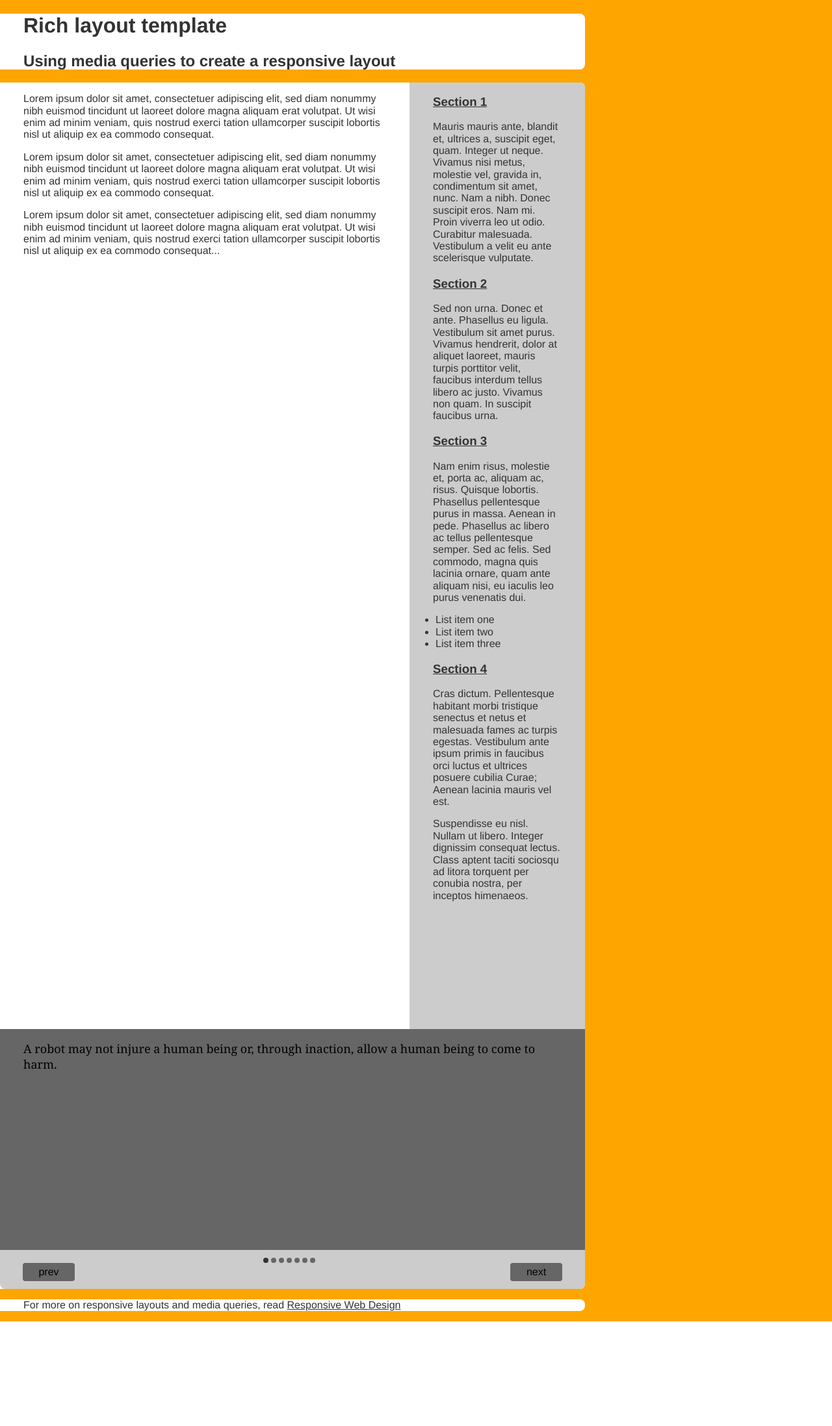
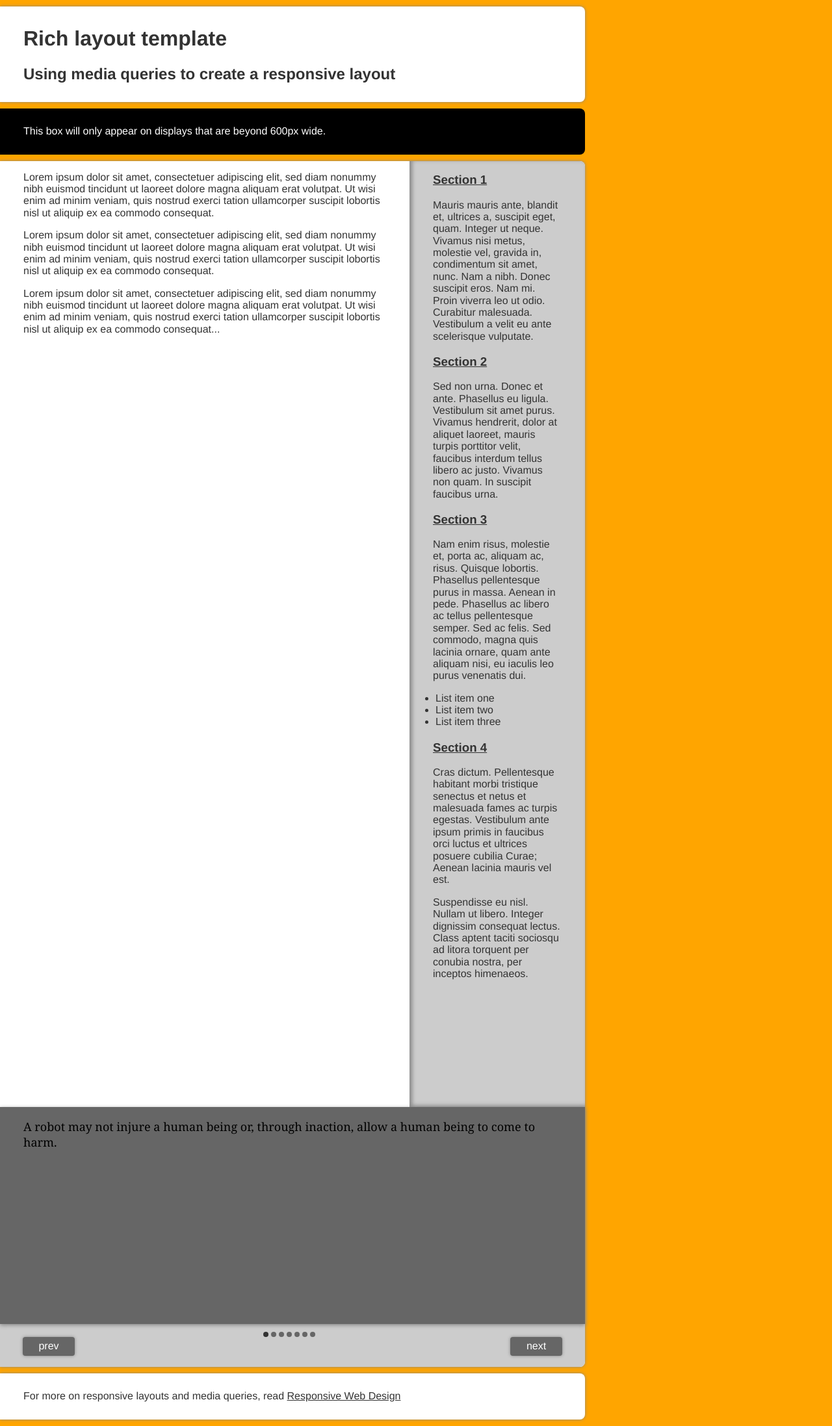
Before and after one commit to roberts-sandbox/test-nick, a PHP site: page /lab/templates/combo/index.html in a window 1280 px wide. Shown: the whole page at 65% size. Before the commit the page ends 2034 px from the top, so only its background shows below. Run offline with PHP 8.4, Linux system fonts and the light colour scheme; some libraries are stand-ins or nearby versions.

Commit message:
added a bunch of CSS3 magic to make it look radical

```diff
--- a/lab/templates/combo/css/screen.css
+++ b/lab/templates/combo/css/screen.css
@@ -35,9 +35,16 @@ h3 {
 
 header, footer, #main_content {
 	background-color:#fff;
+	margin:0;
 	padding:0;
-	margin-right:0;
+	-moz-box-shadow: 0 0 5px #888;
+	-webkit-box-shadow: 0 0 5px#888;
+	box-shadow: 0 0 5px #888;
+	}
 
+header, footer {
+	padding:10px 0 10px 0;
+	margin:10px 0 10px 0;
 	}
 
 a {
@@ -59,6 +66,9 @@ a {
 	height:100%;
 	overflow: hidden;
 	background-color:#cccccc;
+	-moz-box-shadow: inset 4px -2px 6px #888;
+	-webkit-box-shadow: inset 4px -2px 6px #888;
+	box-shadow: inner 4px -2px 6px #888;
 	}
 
 
@@ -66,13 +76,23 @@ a {
 /*scrollbox slideshow
 --------------------------------------*/
 
+#slider {
+	display: block;
+	color: #000000;
+	background: #cccccc;
+	height:400px;
+}
+
 #wrapper {
 	width:100%;
-	height:85%;
+	height:334px;
 	float:left;
 	position:relative;	/* On older OS versions "position" and "z-index" must be defined, */
 	z-index:1;			/* it seems that recent webkit is less picky and works anyway. */
 	overflow:hidden;
+	-moz-box-shadow: 0 2px 6px #888;
+	-webkit-box-shadow: 0 2px 6px #888;
+	box-shadow: 0 2px 6px #888;
 }
 
 #scroller ul {
@@ -86,10 +106,14 @@ a {
 
 #nav {
 	width:100%;
+	-moz-box-shadow: 0 -2px 6px #999;
+	-webkit-box-shadow: 0 -2px 6px #999;
+	box-shadow: 0 -2px 6px #999;
 }
 
 #prev {
 	float:left;
+	color:#ffffff;
 	text-align:center;
 	cursor:pointer;
 	background-color:#666666;
@@ -102,10 +126,14 @@ a {
 	-moz-border-radius:4px;
 	-o-border-radius:4px;
 	border-radius:4px;
+	-moz-box-shadow: 0 0 5px #888;
+	-webkit-box-shadow: 0 0 5px#888;
+	box-shadow: 0 0 5px #888;
 	}
 
 #next {
 	background-color:#666666;
+	color:#ffffff;
 	float:right;
 	text-align:center;
 	cursor:pointer;
@@ -118,6 +146,9 @@ a {
 	-moz-border-radius:4px;
 	-o-border-radius:4px;
 	border-radius:4px;
+	-moz-box-shadow: 0 0 5px #888;
+	-webkit-box-shadow: 0 0 5px#888;
+	box-shadow: 0 0 5px #888;
 }
 
 #indicator, #indicator > li {
@@ -211,8 +242,8 @@ http://www.alistapart.com/articles/responsive-web-design/
 
 
 /* hide the attribute-test element. test2.css will show it ***********************************--*/
-#attribute-test {
-	display: none;
+#not-small-screen {
+	display:hidden;
 }
 
 /*styles for 480px and up!*/
@@ -269,7 +300,7 @@ http://www.alistapart.com/articles/responsive-web-design/
 		width:4340px;
 	}
 
-	#attribute-test {
+	#slider {
 		-webkit-border-bottom-right-radius:8px;
 		-khtml-border-bottom-right-radius:8px;
 		-moz-border-bottom-right-radius:8px;
@@ -294,7 +325,7 @@ http://www.alistapart.com/articles/responsive-web-design/
 		-webkit-border-top-left-radius:0;
 		-webkit-border-top-right-radius:8px;
 		-webkit-border-bottom-right-radius:8px;
-		-webkit-border-bottom-left-radius:0;
+		-webkit-border-top-left-radius:0;
 
 		-khtml-border-top-left-radius:0;
 		-khtml-border-top-right-radius:8px;
@@ -311,6 +342,11 @@ http://www.alistapart.com/articles/responsive-web-design/
 	    border-bottom-right-radius:8px;
 	    border-bottom-left-radius:0;
 	}
+
+
+
+
+
 
 	#blog_content {
 		-webkit-border-top-right-radius:8px;
@@ -349,11 +385,15 @@ http://www.alistapart.com/articles/responsive-web-design/
 		width:4900px;
 	}
 
-	#attribute-test {
+	#slider {
 		-webkit-border-bottom-right-radius:8px;
 		-khtml-border-bottom-right-radius:8px;
 		-moz-border-bottom-right-radius:8px;
 		border-bottom-right-radius:8px;
+		-webkit-border-top-left-radius:0;
+		-khtml-border-bottom-left-radius:0;
+		-moz-border-bottom-left-radius:0;
+	    border-bottom-left-radius:0;
 	}
 
 }
--- a/lab/templates/combo/css/screen_600_plus.css
+++ b/lab/templates/combo/css/screen_600_plus.css
@@ -1,8 +1,57 @@
 /* this stylesheet was referenced via a link that had a media attr defined
 it should only apply on screen > 600px */
-#attribute-test {
+#not-small-screen {
 	display: block;
-	color: #000000;
-	background: #cccccc;
-	height:400px;
+	color: #ffffff;
+	background: #000000;
+	margin-bottom:10px;
+	padding:10px 0 10px 0;
+
+	-webkit-border-top-left-radius:8px;
+	-webkit-border-top-right-radius:8px;
+	-webkit-border-bottom-right-radius:8px;
+	-webkit-border-bottom-left-radius:8px;
+
+	-khtml-border-top-left-radius:8px;
+	-khtml-border-top-right-radius:8px;
+	-khtml-border-bottom-right-radius:8px;
+	-khtml-border-bottom-left-radius:8px;
+
+	-moz-border-top-left-radius:8px;
+	-moz-border-top-right-radius:8px;
+	-moz-border-bottom-right-radius:8px;
+	-moz-border-bottom-left-radius:8px;
+
+	border-top-left-radius:8px;
+	border-top-right-radius:8px;
+	border-bottom-right-radius:8px;
+	border-bottom-left-radius:8px;
+
 }
+
+
+/*styles for 800px and up!*/
+@media screen and (min-width: 800px){
+
+#not-small-screen {
+	-webkit-border-top-left-radius:0;
+	-webkit-border-top-right-radius:8px;
+	-webkit-border-bottom-right-radius:8px;
+	-webkit-border-bottom-left-radius:0;
+
+	-khtml-border-top-left-radius:0;
+	-khtml-border-top-right-radius:8px;
+	-khtml-border-bottom-right-radius:8px;
+	-khtml-border-bottom-left-radius:0;
+
+	-moz-border-top-left-radius:0;
+	-moz-border-top-right-radius:8px;
+	-moz-border-bottom-right-radius:8px;
+	-moz-border-bottom-left-radius:0;
+
+	border-top-left-radius:0;
+	border-top-right-radius:8px;
+	border-bottom-right-radius:8px;
+	border-bottom-left-radius:0;
+	}
+}
--- a/lab/templates/combo/index.html
+++ b/lab/templates/combo/index.html
@@ -56,6 +56,8 @@
 	<h2>Using media queries to create a responsive layout</h2>
 	</header>
 
+	<div id="not-small-screen"><p>This box will only appear on displays that are beyond 600px wide.</p></div>
+
 	<div id="main_content">
 		<div id="blog">
 
@@ -95,7 +97,7 @@
 		</div><!--end #blog-->
 
 
-		<div id="attribute-test">
+		<div id="slider">
 
 		<!--slideshow-ish thingy-->
 		<div id="wrapper">
```
